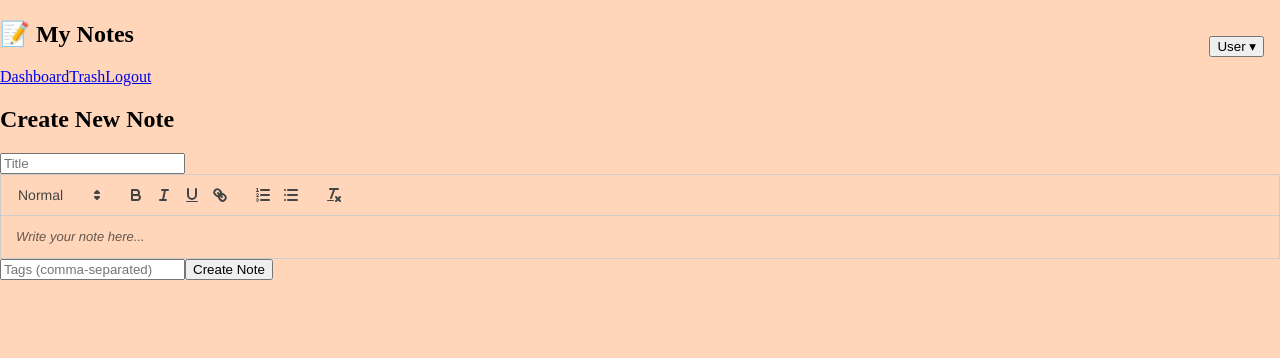
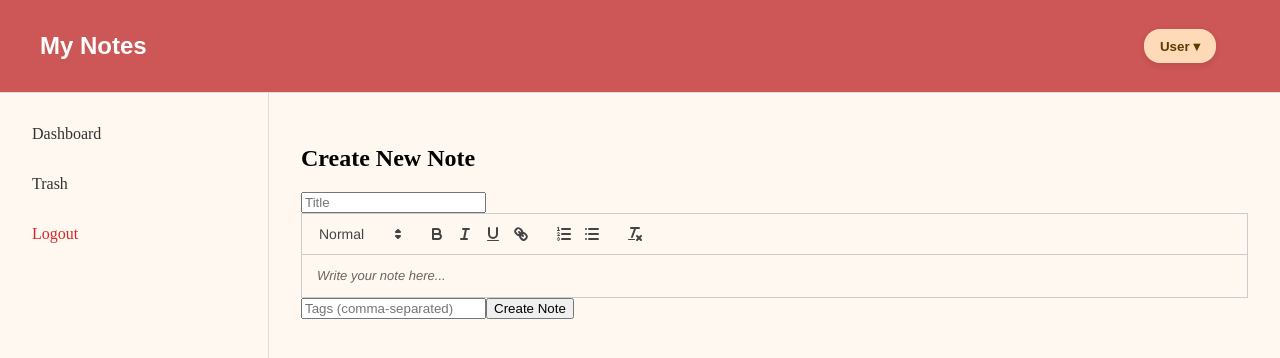
Before and after one commit to sruthi-55/NotesApp, a React (Vite) app in the folder NotesApp_frontend/notes-frontend/: page /create in a window 1280 px wide. Shown: the top 358 px of the page. Built offline with nearby package versions, Linux system fonts and the light colour scheme; no server answers.

Commit message:
Refractor: Style Dashboard, Header, SidebarLayout and UserMenu

```diff
--- a/NotesApp_frontend/notes-frontend/src/App.jsx
+++ b/NotesApp_frontend/notes-frontend/src/App.jsx
@@ -21,11 +21,12 @@ const AppContent = () => {
 
   return (
     <div>
-      {!hideUserMenu && <UserMenu />}
+      {/* {!hideUserMenu && <UserMenu />} */}
       <Routes>
         <Route path="/login" element={<Login/>}></Route>
         <Route path="/register" element={<Register/>}></Route>
-        <Route path="/profile" element={<SidebarLayout><changePassword /></SidebarLayout>} />
+        <Route path="/profile" element={<SidebarLayout><Profile /></SidebarLayout>} />
+        <Route path="/change-password" element={<SidebarLayout><ChangePassword /></SidebarLayout>} />
         <Route path="/dashboard" element={<SidebarLayout><Dashboard /></SidebarLayout>} />
         <Route path="/create" element={<SidebarLayout><CreateNote /></SidebarLayout>} />
         <Route path="/edit/:id" element={<SidebarLayout><EditNote /></SidebarLayout>} />
--- /dev/null
+++ b/NotesApp_frontend/notes-frontend/src/components/Header.jsx
@@ -0,0 +1,21 @@
+import React from "react";
+import { useNavigate } from "react-router-dom";
+import UserMenu from "./UserMenu";
+import styles from "./Header.module.css";
+
+const Header = () => {
+  const navigate = useNavigate();
+
+  return (
+    <header className={styles.header}>
+      <div className={styles.left} onClick={() => navigate("/dashboard")}>
+        <span className={styles.title}>My Notes</span>
+      </div>
+      <div className={styles.right}>
+        <UserMenu />
+      </div>
+    </header>
+  );
+};
+
+export default Header;
--- /dev/null
+++ b/NotesApp_frontend/notes-frontend/src/components/Header.module.css
@@ -0,0 +1,31 @@
+.header {
+  display: flex;
+  justify-content: space-between;
+  align-items: center;
+  padding: 1rem 2rem;
+  background-color: #CD5656;
+  border-bottom: 1px solid #ddd;
+  height: 60px;
+  color: white;
+  font-family: "Ancizar Sans", sans-serif;
+  font-optical-sizing: auto;
+  font-weight: 1000;
+  font-style: normal;
+}
+
+.left {
+  font-size: 1.5rem;
+  font-weight: bold;
+  cursor: pointer;
+  display: flex;
+  align-items: center;
+}
+
+.title {
+  margin-left: 0.5rem;
+}
+
+.right {
+  display: flex;
+  align-items: center;
+}
--- a/NotesApp_frontend/notes-frontend/src/components/NoteCard.jsx
+++ b/NotesApp_frontend/notes-frontend/src/components/NoteCard.jsx
@@ -1,6 +1,7 @@
 import React, { useState, useEffect } from "react";
 import { useNavigate } from "react-router-dom";
 import { togglePinNote, deleteNoteById } from "../services/NoteService";
+import styles from "./NoteCard.module.css";
 
 const NoteCard = ({ note, onPinToggle, onDelete }) => {
   const navigate = useNavigate();
@@ -41,14 +42,16 @@ const NoteCard = ({ note, onPinToggle, onDelete }) => {
   };
 
   return (
-    <div>
-      <h2 onClick={() => navigate(`/view/${note.id}`)}>{note.title}</h2>
-      <p>{createSnippet(note.content)}</p>
-      <p>Updated: {new Date(note.updatedAt).toLocaleString()}</p>
+    <div className={styles.card} onClick={() => navigate(`/view/${note.id}`)}>
+      <h2 className={styles.title}>{note.title}</h2>
+      <p className={styles.snippet}>{createSnippet(note.content)}</p>
+      <p className={styles.updated}>
+        Updated: {new Date(note.updatedAt).toLocaleString()}
+      </p>
 
+      <div className={styles.tags}>
         {Array.isArray(note.tags) && note.tags.length > 0 ? (
-        <div>
-          {note.tags.map((tag, index) => {
+          note.tags.map((tag, index) => {
             if (!tag) return null;
             const tagName =
               typeof tag === "string" ? tag : tag.name || "Unknown";
@@ -56,37 +59,46 @@ const NoteCard = ({ note, onPinToggle, onDelete }) => {
               typeof tag === "string" ? tag + index : tag.id || tagName + index;
 
             return (
-              <span key={tagKey}>
+              <span key={tagKey} className={styles.tag}>
                 {tagName}
-                {index < note.tags.length - 1 ? ", " : ""}
               </span>
             );
-          })}
+          })
+        ) : (
+          <span className={styles.tag}>No tags</span>
+        )}
       </div>
-      ) : (
-        <div>No tags</div>
-      )}
 
-      <div>
+      <div className={styles.buttons}>
         <button
+          className={styles.button}
           onClick={(e) => {
             e.stopPropagation();
             handlePinClick();
-          }}>
+          }}
+        >
           {isPinned ? "Unpin" : "Pin"}
         </button>
 
-        <div>
         <button
+          className={styles.button}
           onClick={(e) => {
             e.stopPropagation();
             navigate(`/edit/${note.id}`);
-            }}>
+          }}
+        >
           Edit
         </button>
 
-          <button onClick={handleDelete}>Delete</button>
-        </div>
+        <button
+          className={styles.button}
+          onClick={(e) => {
+            e.stopPropagation();
+            handleDelete();
+          }}
+        >
+          Delete
+        </button>
       </div>
     </div>
   );
--- /dev/null
+++ b/NotesApp_frontend/notes-frontend/src/components/NoteCard.module.css
@@ -0,0 +1,76 @@
+.card {
+  background-color: #FFF1E6;
+  border-radius: 1rem;
+  box-shadow: 0 4px 8px rgba(0, 0, 0, 0.1);
+  padding: 1.5rem;
+  transition: transform 0.2s ease-in-out;
+  cursor: pointer;
+  display: flex;
+  flex-direction: column;
+  justify-content: space-between;
+  min-height: 250px;
+}
+
+.card:hover {
+  transform: scale(1.02);
+}
+
+.title {
+  font-size: 1.2rem;
+  font-weight: bold;
+  color: #4A3C5A;
+  margin-bottom: 0.5rem;
+}
+
+.snippet {
+  font-size: 0.95rem;
+  color: #333446;
+  flex-grow: 1;
+  margin-bottom: 0.75rem;
+}
+
+.updated {
+  font-size: 0.8rem;
+  color: #7D6E83;
+  margin-bottom: 0.75rem;
+}
+
+.tags {
+  font-size: 0.8rem;
+  margin-bottom: 0.75rem;
+}
+
+.tag {
+  background-color: #FFD586;
+  color: #4A3C5A;
+  padding: 0.2rem 0.5rem;
+  border-radius: 0.5rem;
+  margin-right: 0.4rem;
+  margin-bottom: 0.3rem;
+  display: inline-block;
+}
+
+.buttons {
+  display: flex;
+  justify-content:space-between;
+  align-items: center;
+  /* flex-wrap: wrap; */
+  gap: 0.5rem;
+  /* width: 80%; */
+}
+
+.button {
+  background-color: #FFB6B9;
+  color: white;
+  border: none;
+  border-radius: 0.4rem;
+  padding: 0.4rem 0.8rem;
+  cursor: pointer;
+  font-size: 0.85rem;
+  transition: background-color 0.2s ease-in-out;
+  width: 100px;
+}
+
+.button:hover {
+  background-color: #FF878D;
+}
--- a/NotesApp_frontend/notes-frontend/src/components/SidebarLayout.jsx
+++ b/NotesApp_frontend/notes-frontend/src/components/SidebarLayout.jsx
@@ -1,38 +1,38 @@
 import React from "react";
 import { Link, useLocation } from "react-router-dom";
+import Header from "./Header";
+import styles from "./SidebarLayout.module.css";
 
 const SidebarLayout = ({ children }) => {
   const location = useLocation();
 
   const isActive = (path) =>
-    location.pathname.startsWith(path) ? "bg-gray-200" : "";
+    location.pathname.startsWith(path) ? styles.active : "";
 
   return (
-    <div className="flex min-h-screen">
+    <div className={styles.wrapper}>
+      <Header />
+      <div className={styles.container}>
         {/* Sidebar */}
-      <div className="w-60 bg-gray-100 p-4">
-        <h2 className="text-2xl font-bold mb-6">📝 My Notes</h2>
-        <nav className="flex flex-col space-y-2">
-          <Link
-            to="/dashboard"
-            className={`p-2 rounded hover:bg-gray-300 ${isActive("/dashboard")}`}>
+        <div className={styles.sidebar}>
+          <nav className={styles.nav}>
+            <Link to="/dashboard" className={`${styles.link} ${isActive("/dashboard")}`}>
               Dashboard
             </Link>
-          <Link
-            to="/trash"
-            className={`p-2 rounded hover:bg-gray-300 ${isActive("/trash")}`}>
+            <Link to="/trash" className={`${styles.link} ${isActive("/trash")}`}>
               Trash
             </Link>
-          <Link
-            to="/logout"
-            className="p-2 rounded text-red-600 hover:bg-red-100">
+            <Link to="/logout" className={`${styles.link} ${styles.logout}`}>
               Logout
             </Link>
           </nav>
         </div>
 
         {/* Main content */}
-      <div className="flex-grow p-6">{children}</div>
+        <div className={styles.mainContent}>
+          {children}
+        </div>
+      </div>
     </div>
   );
 };
--- /dev/null
+++ b/NotesApp_frontend/notes-frontend/src/components/SidebarLayout.module.css
@@ -0,0 +1,50 @@
+.wrapper {
+  display: flex;
+  flex-direction: column;
+  min-height: 100vh;
+
+}
+
+.container {
+  display: flex;
+  flex-grow: 1;
+}
+
+.sidebar {
+  width: 220px;
+  background-color: #FFF8F1;
+  padding: 1.5rem;
+  border-right: 1px solid #ddd;
+}
+
+.nav {
+  display: flex;
+  flex-direction: column;
+  gap: 1rem;
+}
+
+.link {
+  text-decoration: none;
+  color: #333;
+  font-weight: 500;
+  padding: 0.5rem;
+  border-radius: 6px;
+}
+
+.link:hover {
+  background-color: #e2e8f0;
+}
+
+.active {
+  background-color: #cbd5e1;
+}
+
+.logout {
+  color: #dc2626;
+}
+
+.mainContent {
+  flex-grow: 1;
+  padding: 2rem;
+  background-color: #FFF8F1;
+}
--- a/NotesApp_frontend/notes-frontend/src/components/UserMenu.jsx
+++ b/NotesApp_frontend/notes-frontend/src/components/UserMenu.jsx
@@ -1,6 +1,7 @@
 import { useState, useEffect } from 'react';
 import { useNavigate } from 'react-router-dom';
 import AuthService from '../services/AuthService';
+import styles from './UserMenu.module.css';
 
 const UserMenu = () => {
   const [showMenu, setShowMenu] = useState(false);
@@ -25,24 +26,16 @@ const UserMenu = () => {
   };
 
   return (
-    <div style={{ position: 'relative', display: 'inline-block', float: 'right', margin: '1rem' }}>
-      <button onClick={() => setShowMenu(!showMenu)}>
+    <div className={styles.menuWrapper}>
+      <button className={styles.toggleButton} onClick={() => setShowMenu(!showMenu)}>
         {user?.username || 'User'} ▾
       </button>
+
       {showMenu && (
-        <div style={{
-          position: 'absolute',
-          right: 0,
-          top: '2rem',
-          backgroundColor: 'white',
-          border: '1px solid #ccc',
-          borderRadius: '4px',
-          zIndex: 1,
-          padding: '0.5rem',
-        }}>
-          <button onClick={() => navigate('/profile')}>Profile</button><br />
-          <button onClick={() => navigate('/change-password')}>Change Password</button><br />
-          <button onClick={handleLogout}>Logout</button>
+        <div className={styles.dropdown}>
+          <button className={styles.menuItem} onClick={() => navigate('/profile')}>Profile</button>
+          <button className={styles.menuItem} onClick={() => navigate('/change-password')}>Change Password</button>
+          <button className={`${styles.menuItem} ${styles.logout}`} onClick={handleLogout}>Logout</button>
         </div>
       )}
     </div>
--- /dev/null
+++ b/NotesApp_frontend/notes-frontend/src/components/UserMenu.module.css
@@ -0,0 +1,61 @@
+.menuWrapper {
+  position: relative;
+  display: flex;
+  justify-content: flex-end;
+  padding: 1rem 2rem;
+  background-color: #CD5656;
+}
+
+.toggleButton {
+  background-color: #FFDAB9;
+  border: none;
+  padding: 0.6rem 1rem;
+  border-radius: 1rem;
+  font-weight: bold;
+  cursor: pointer;
+  color: #5D3A00;
+  box-shadow: 0 2px 6px rgba(0, 0, 0, 0.1);
+  transition: background-color 0.2s ease;
+}
+
+.toggleButton:hover {
+  background-color: #FAD6A5;
+}
+
+.dropdown {
+  position: absolute;
+  top: 3.5rem;
+  right: 2rem;
+  background-color: #fffaf0;
+  border: 1px solid #e5e5e5;
+  border-radius: 0.75rem;
+  box-shadow: 0 4px 12px rgba(0, 0, 0, 0.1);
+  padding: 0.75rem;
+  z-index: 999;
+  min-width: 200px;
+}
+
+.menuItem {
+  background: none;
+  border: none;
+  color: #4B3F3F;
+  padding: 0.5rem;
+  text-align: left;
+  width: 100%;
+  border-radius: 0.5rem;
+  cursor: pointer;
+  transition: background-color 0.2s ease;
+  font-size: 0.95rem;
+}
+
+.menuItem:hover {
+  background-color: #FFEFD5;
+}
+
+.logout {
+  color: #B22222;
+}
+
+.logout:hover {
+  background-color: #FFE5E5;
+}
--- a/NotesApp_frontend/notes-frontend/src/pages/Dashboard.jsx
+++ b/NotesApp_frontend/notes-frontend/src/pages/Dashboard.jsx
@@ -2,6 +2,7 @@ import React, { useEffect, useState } from "react";
 import { fetchNotes } from "../services/NoteService";
 import { useNavigate } from "react-router-dom";
 import NoteCard from "../components/NoteCard";
+import styles from "./Dashboard.module.css";
 
 const Dashboard = () => {
   const [notes, setNotes] = useState([]);
@@ -10,43 +11,45 @@ const Dashboard = () => {
   useEffect(() => {
     fetchNotes()
       .then((res) => {
-        // Sort notes so pinned ones are first
-        const sortedNotes = res.data.sort((a, b) => {
-          if (a.pinned === b.pinned) return 0;
-          return a.pinned ? -1 : 1; // pinned true goes first
-        });
+        const sortedNotes = res.data.sort((a, b) =>
+          a.pinned === b.pinned ? 0 : a.pinned ? -1 : 1
+        );
         setNotes(sortedNotes);
       })
       .catch((err) => console.error("Error fetching notes:", err));
   }, []);
 
-
-  // refresh notes or reorder on pin toggle
   const handlePinToggle = (noteId) => {
-    // simplest way - refetch all notes
     fetchNotes()
       .then((res) => setNotes(res.data))
       .catch((err) => console.error("Error fetching notes:", err));
   };
 
   const handleNoteDeleted = (deletedId) => {
-    setNotes(notes.filter(note => note.id !== deletedId));
+    setNotes(notes.filter((note) => note.id !== deletedId));
   };
 
   return (
-    <div className="p-4 flex flex-col items-center">
+    <div className={styles.pageWrapper}>
       <button
-        className="mb-4 bg-green-500 text-white px-4 py-2 rounded hover:bg-green-600"
+        className={styles.createButton}
         onClick={() => navigate("/create")}
       >
         + Create New Note
       </button>
 
-      <h1 className="text-2xl font-bold mb-4">Your Notes</h1>
+      <h1 className={styles.header}>Your Notes</h1>
 
-      <div className="grid gap-4">
+      <div className={styles.notesGrid}>
         {notes.length > 0 ? (
-          notes.map((note) => <NoteCard key={note.id} note={note} onPinToggle={handlePinToggle} onDelete={handleNoteDeleted}/>)
+          notes.map((note) => (
+            <NoteCard
+              key={note.id}
+              note={note}
+              onPinToggle={handlePinToggle}
+              onDelete={handleNoteDeleted}
+            />
+          ))
         ) : (
           <p>No notes found.</p>
         )}
--- /dev/null
+++ b/NotesApp_frontend/notes-frontend/src/pages/Dashboard.module.css
@@ -0,0 +1,37 @@
+.pageWrapper {
+  min-height: 100vh;
+  background-color: #FFD6BA;
+  padding: 2rem;
+  font-family: "Ancizar Sans", sans-serif;
+}
+
+.header {
+  text-align: center;
+  font-size: 2rem;
+  font-weight: 700;
+  color: #533B4D;
+  margin-bottom: 2rem;
+}
+
+.createButton {
+  background-color: #FFD586;
+  color: #333446;
+  padding: 0.6rem 1.2rem;
+  font-size: 1rem;
+  font-weight: 600;
+  border: none;
+  border-radius: 0.5rem;
+  cursor: pointer;
+  margin-bottom: 2rem;
+  transition: background-color 0.3s ease;
+}
+
+.createButton:hover {
+  background-color: #FFAAAA;
+}
+
+.notesGrid {
+  display: grid;
+  grid-template-columns: repeat(auto-fill, minmax(250px, 1fr));
+  gap: 1.5rem;
+}
```
Lines whose indentation alone changed are shown as unchanged.
